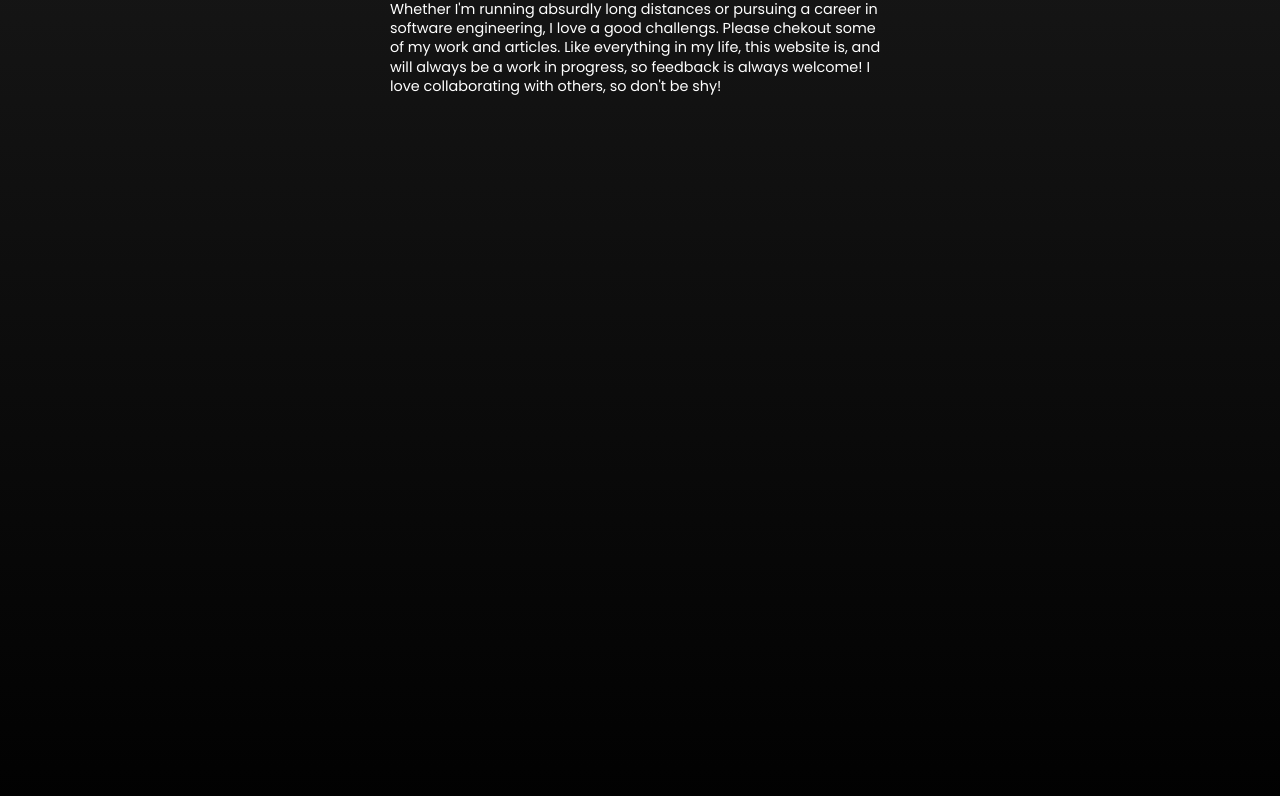
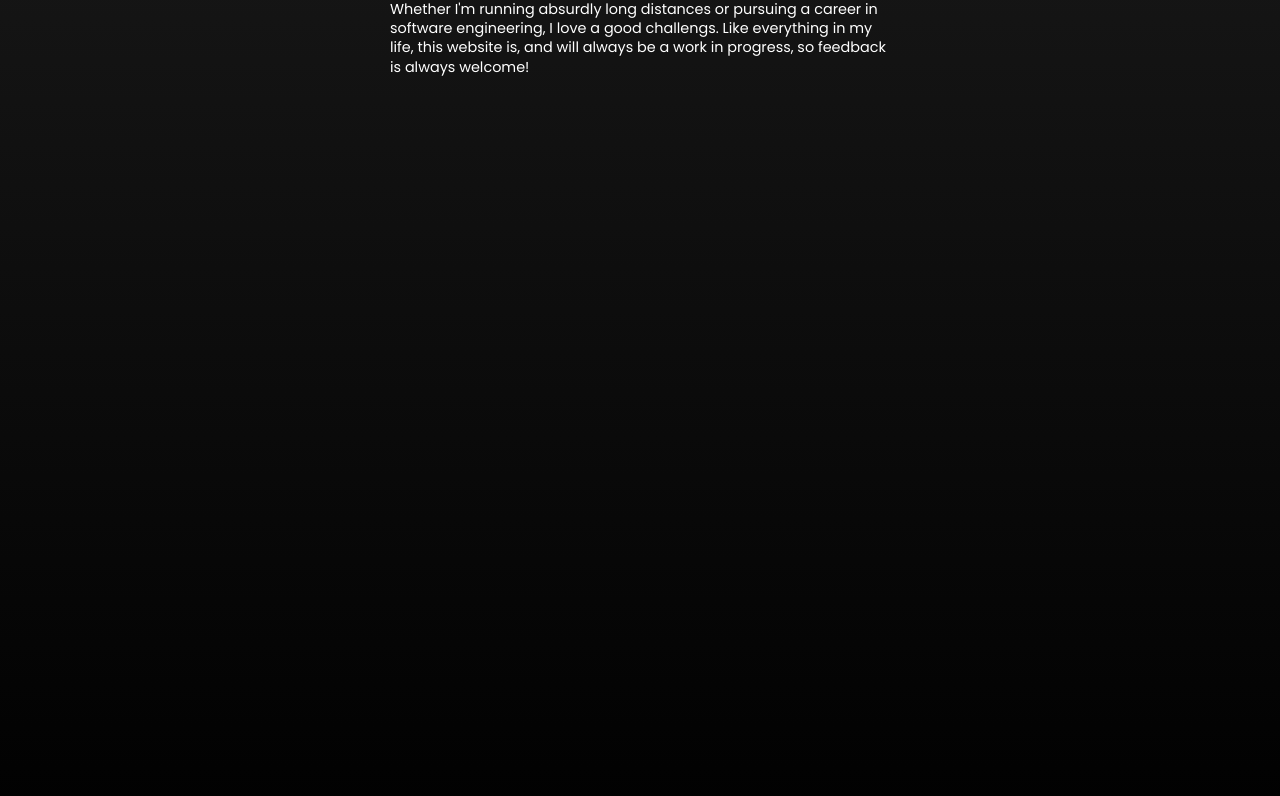
Before and after one commit to devinaustindyer112/website, a plain HTML site: page index.html in a window 1280 px wide. Shown: the part 148-944 px from the top of the page. Drawn offline with Linux system fonts and the light colour scheme.

Commit message:
update about

```diff
--- a/index.html
+++ b/index.html
@@ -12,8 +12,7 @@
 <body>
     <h1>Devin Dyer</h1>
     <p class="roboto-regular">Whether I'm running absurdly long distances or pursuing a career in software engineering, I love a good challengs.
-        Please chekout some of my work and articles. Like everything in my life, this website is, and will
-        always be a work in progress, so feedback is always welcome! I love collaborating with others, so don't be shy!
+         Like everything in my life, this website is, and will always be a work in progress, so feedback is always welcome!
     </p>
 </body>
 </html>
--- a/style.css
+++ b/style.css
@@ -169,6 +169,8 @@ html {
 
 body {
     width: 500px;
+    margin-right: 10px;
+    margin-left: 10px;
     padding-top: 100px;
 }
 
```
